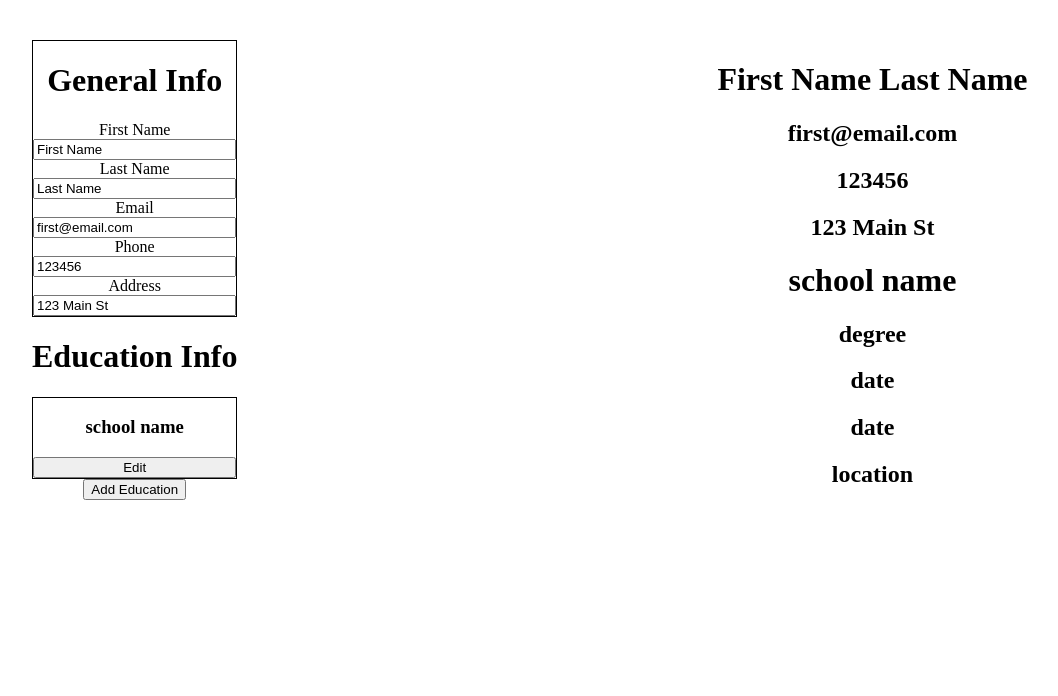
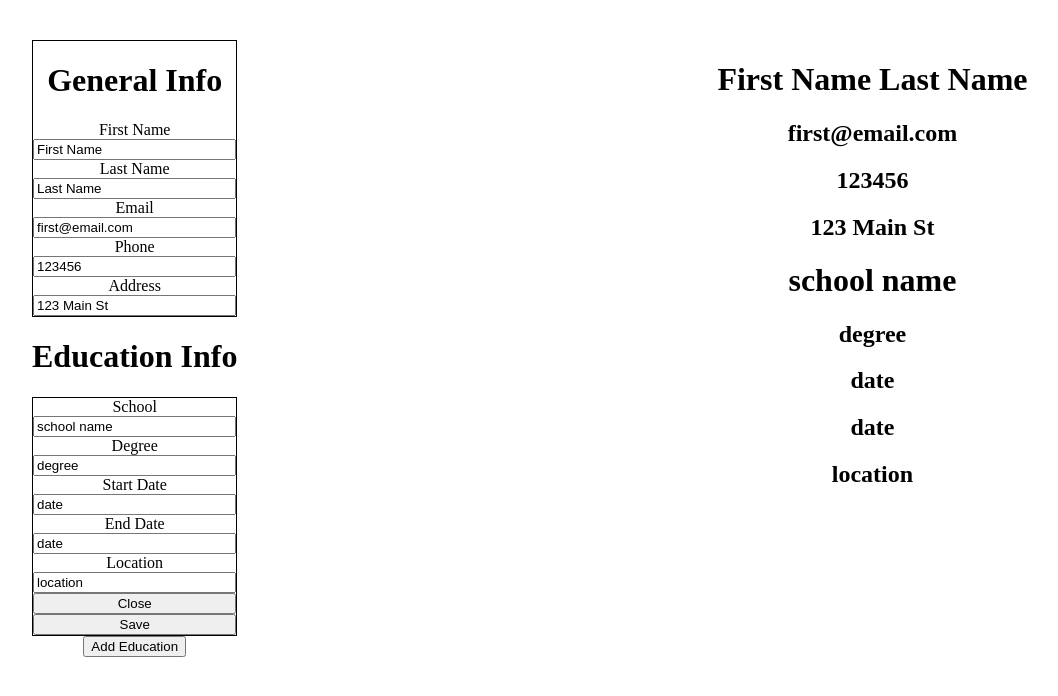
Before and after one commit to ImmaCheetah/cv-app, a React (Vite) app: page / in a window 1280 px wide. Shown: the top 696 px of the page, without its empty margins (8-1066 px from the left). Built offline with nearby package versions, Linux system fonts and the light colour scheme.

Commit message:
feat: create function to only show one form at a time

```diff
--- a/src/App.jsx
+++ b/src/App.jsx
@@ -6,6 +6,9 @@ import EducationInfo from './components/EducationInfo'
 import EducationDisplay from './components/EducationDisplay'
 
 function App() {
+  let nextID = 1;
+
+  const [activeIndex, setActiveIndex] = useState(0);
 
   const [user, setUser] = useState({
     firstName: 'First Name',
@@ -14,8 +17,6 @@ function App() {
     phone: '123456',
     address: '123 Main St',
   })
-
-  let nextID = 1;
 
   const [educationArray, setEducationArray] = useState([
     {
@@ -61,10 +62,16 @@ function App() {
     console.log(educationArray)
   }
 
-  const educationList = educationArray.map((education) => {
+  const educationList = educationArray.map((education, index) => {
     return (
       <>
-        <EducationInfo {...education} onChange={(e) => handleEducationChange(education.id, e)}/>
+        <EducationInfo
+          {...education}
+          isActive={activeIndex === index}
+          onClick={() => setActiveIndex(index)}
+          onToggle={() => setActiveIndex(false)}
+          onChange={(e) => handleEducationChange(education.id, e)}
+        />
       </>
     )
   })
--- a/src/components/EducationInfo.jsx
+++ b/src/components/EducationInfo.jsx
@@ -1,17 +1,17 @@
 import { useState } from "react"
 
 export default function EducationInfo(props) {
-    const [isActive, setIsActive] = useState(false)
 
-    function toggleForm(e) {
-        e.preventDefault()
+    // function toggleForm(e) {
+    //     e.preventDefault()
 
-        setIsActive(!isActive)
-    }
+    //     setIsActive(!props.isActive)
+    // }
+
     return (
         <form className="education-info-form" >
-            {!isActive && <h3>{props.school}</h3>}
-            {isActive &&
+            {!props.isActive && <h3>{props.school}</h3>}
+            {props.isActive &&
             <>
                 <label htmlFor="school">School</label>
                 <input
@@ -59,10 +59,19 @@ export default function EducationInfo(props) {
                     onChange={props.onChange}
                 />
                 {/* <button>Save</button> */}
+                <button onClick={(e) => {
+                        e.preventDefault()
+                        props.onToggle()
+                    }}>
+                    Close
+                </button>
             </>
             }
-            <button onClick={toggleForm}>
-                {isActive ? "Save" : "Edit"}
+            <button onClick={(e) => {
+                    e.preventDefault()
+                    props.onClick()
+                }}>
+                {props.isActive ? "Save" : "Edit"}
             </button>
         </form>
     )
```
